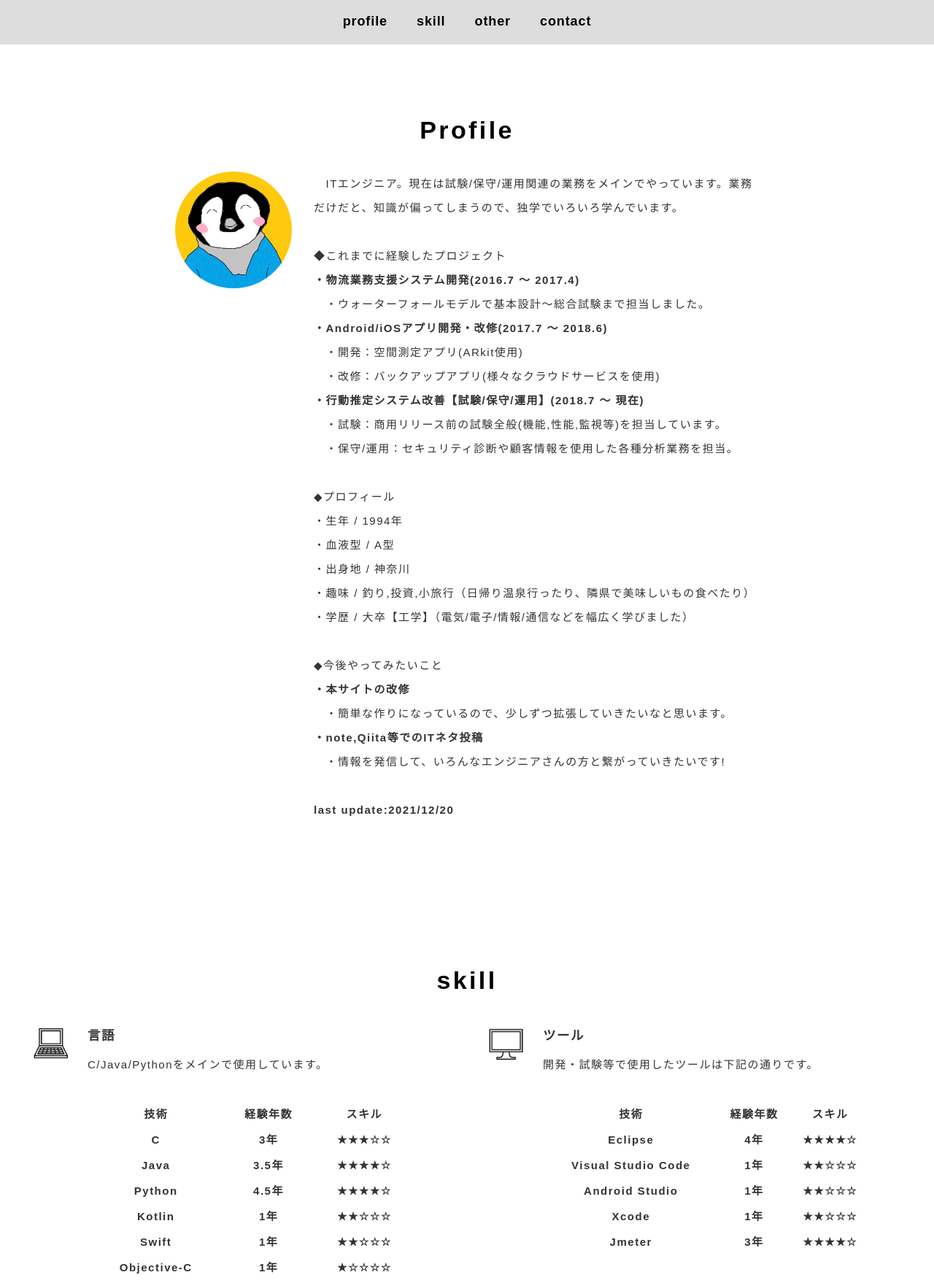
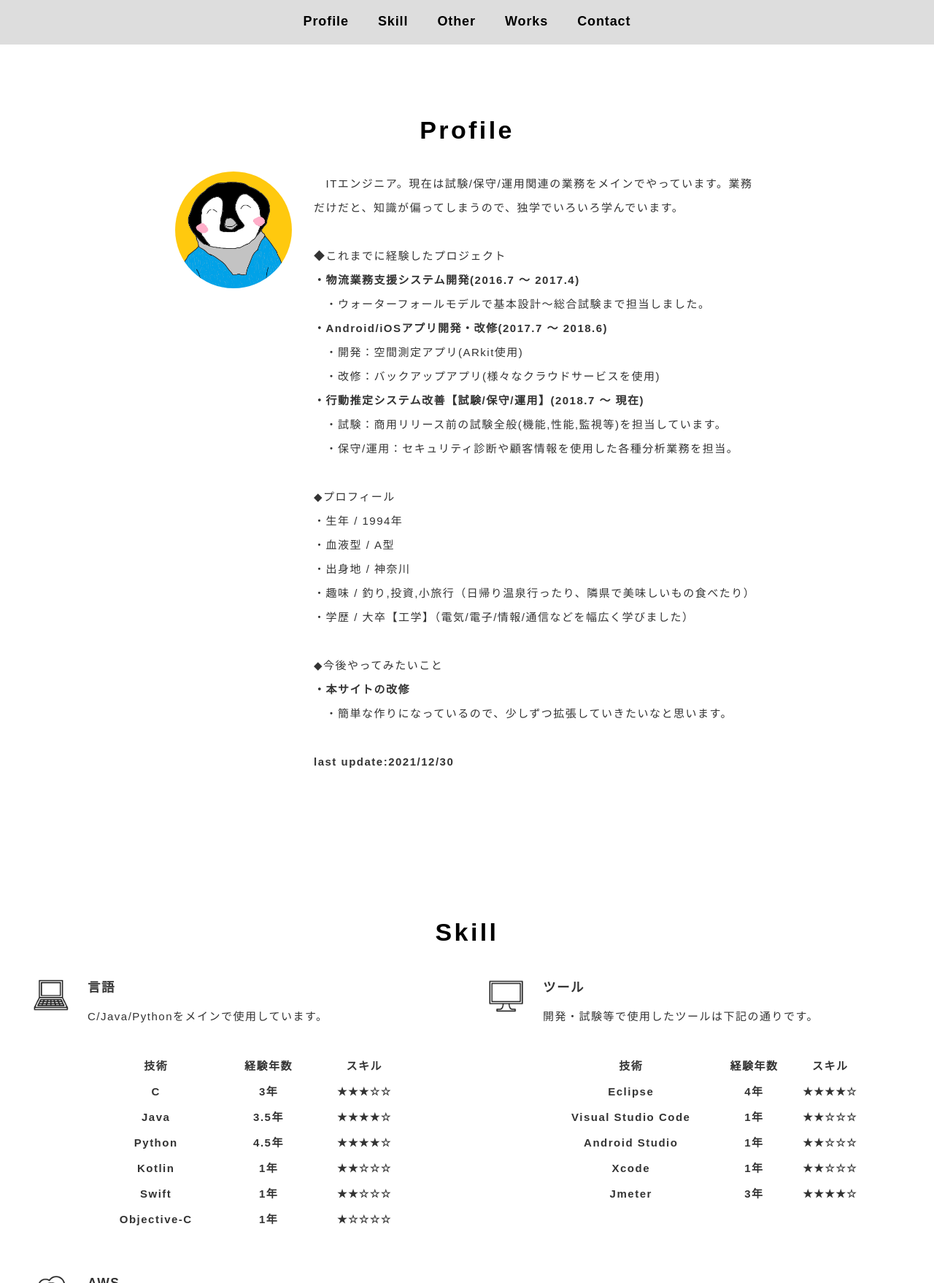
Before and after one commit to SoraneTsukiyono/websites, a plain HTML site: page index.html in a window 1280 px wide. Shown: the part 482-2240 px from the top of the page at 73% size. Drawn offline with nearby package versions, Linux system fonts and the light colour scheme.

Commit message:
update index.html

```diff
--- a/index.html
+++ b/index.html
@@ -34,10 +34,11 @@
       <nav class="gnav">
         <div class="gnav-inner">
           <ul class="gnav-list">
-            <li class="gnav-item"><a href="#Profile">profile</a></li>
-            <li class="gnav-item"><a href="#skill">skill</a></li>
-            <li class="gnav-item"><a href="#other">other</a></li>
-            <li class="gnav-item"><a href="#contact">contact</a></li>
+            <li class="gnav-item"><a href="#Profile">Profile</a></li>
+            <li class="gnav-item"><a href="#Skill">Skill</a></li>
+            <li class="gnav-item"><a href="#Other">Other</a></li>
+            <li class="gnav-item"><a href="#Works">Works</a></li>
+            <li class="gnav-item"><a href="#Contact">Contact</a></li>
           </ul>
         </div>
       </nav>
@@ -72,10 +73,8 @@
                   <br>
                   <b>・本サイトの改修</b><br>
                   　・簡単な作りになっているので、少しずつ拡張していきたいなと思います。<br>
-                  <b>・note,Qiita等でのITネタ投稿</b><br>
-                  　・情報を発信して、いろんなエンジニアさんの方と繋がっていきたいです!<br>
                   <br>
-                  <b>last update:2021/12/20</b>
+                  <b>last update:2021/12/30</b>
                   <br>
 
             </div>
@@ -85,9 +84,9 @@
       <!-- /profile -->
 
       <!-- skill -->
-      <section class="skill section" id="skill">
+      <section class="skill section" id="Skill">
         <div class="inner">
-          <h2 class="title">skill</h2>
+          <h2 class="title">Skill</h2>
           <div class="skill-list">
             <div class="skill-item">
               <p class="skill-img"><img src="img/icon/notepc.png" alt=""></p>
@@ -275,9 +274,9 @@
       <!-- /skill -->
 
       <!-- other -->
-      <section class="skill section" id="other">
+      <section class="skill section" id="Other">
         <div class="inner">
-          <h2 class="title">other</h2>
+          <h2 class="title">Other</h2>
           <div class="skill-list">
             <div class="skill-item">
               <p class="skill-img"><img src="img/icon/note.png" alt=""></p>
@@ -307,10 +306,30 @@
       </section>
       <!-- /other -->
 
+      <!-- works -->
+      <section class="works section" id="Works">
+        <div class="inner">
+          <h2 class="title">Works</h2>
+          <div class="works-list">
+            <a class="works-item" href="https://qiita.com/sorane_tsuki">
+              <p class="works-img"><img src="img/icon/works_qiita.png" alt="" /></p>
+              <p class="works-name">Qiita</p>
+              <p class="works-info">IT関連の記事を投稿しています(不定期)</p>
+            </a>
+            <a class="works-item" href="https://note.com/sorane_tsukiyono/">
+              <p class="works-img"><img src="img/icon/works_note.png" alt="" /></p>
+              <p class="works-name">note</p>
+              <p class="works-info">貯金や投資の記事を投稿しています(不定期)</p>
+            </a>
+          </div>
+        </div>
+      </section>
+      <!-- /works -->
+
       <!-- contact -->
-      <section class="contact section" id="contact">
+      <section class="contact section" id="Contact">
         <div class="inner">
-          <h2 class="title">contact</h2>
+          <h2 class="title">Contact</h2>
           <p class="lead">
             お問い合わせは、<br class="sp-only">TwitterのリプかDMにてお願いいたします。
           </p>
```
